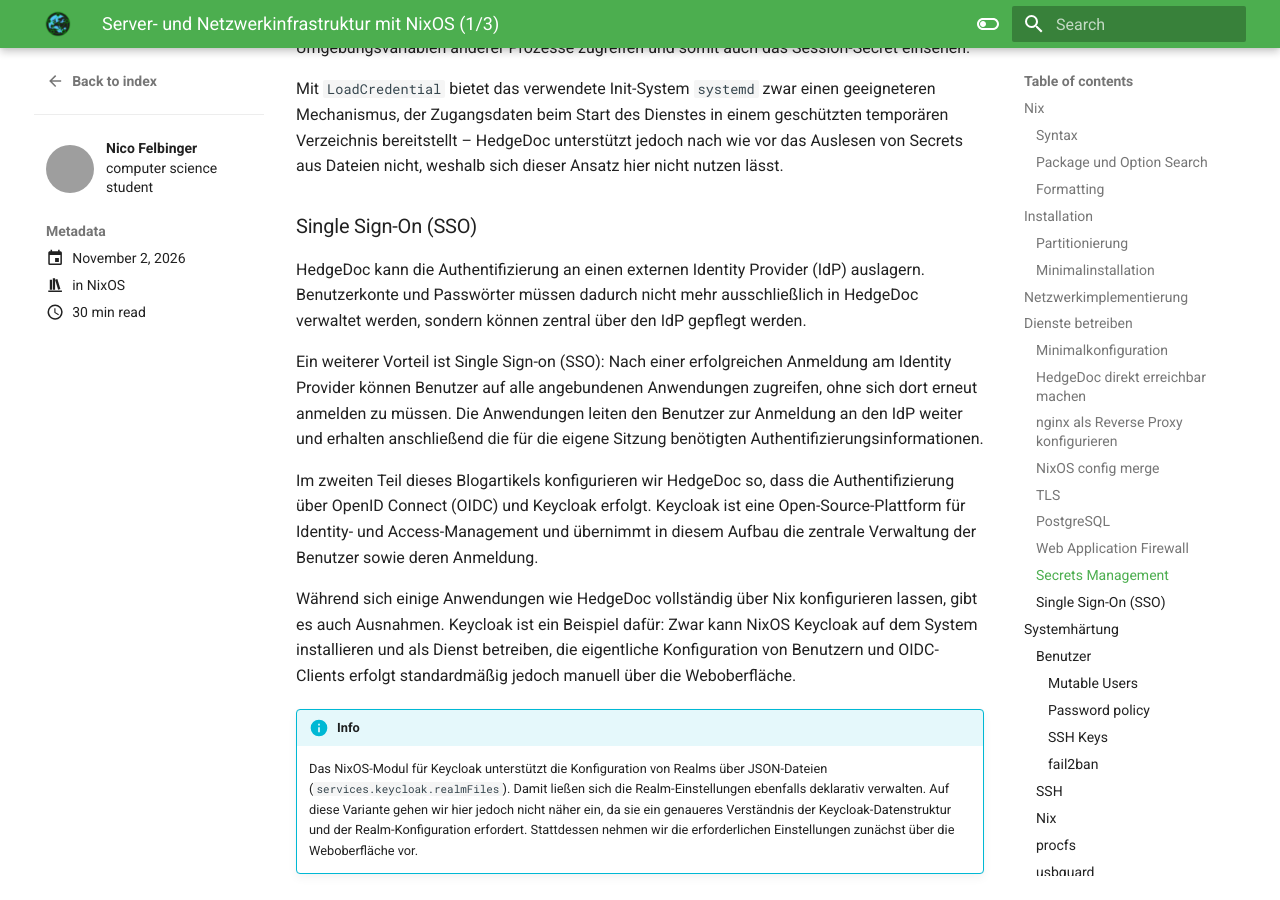
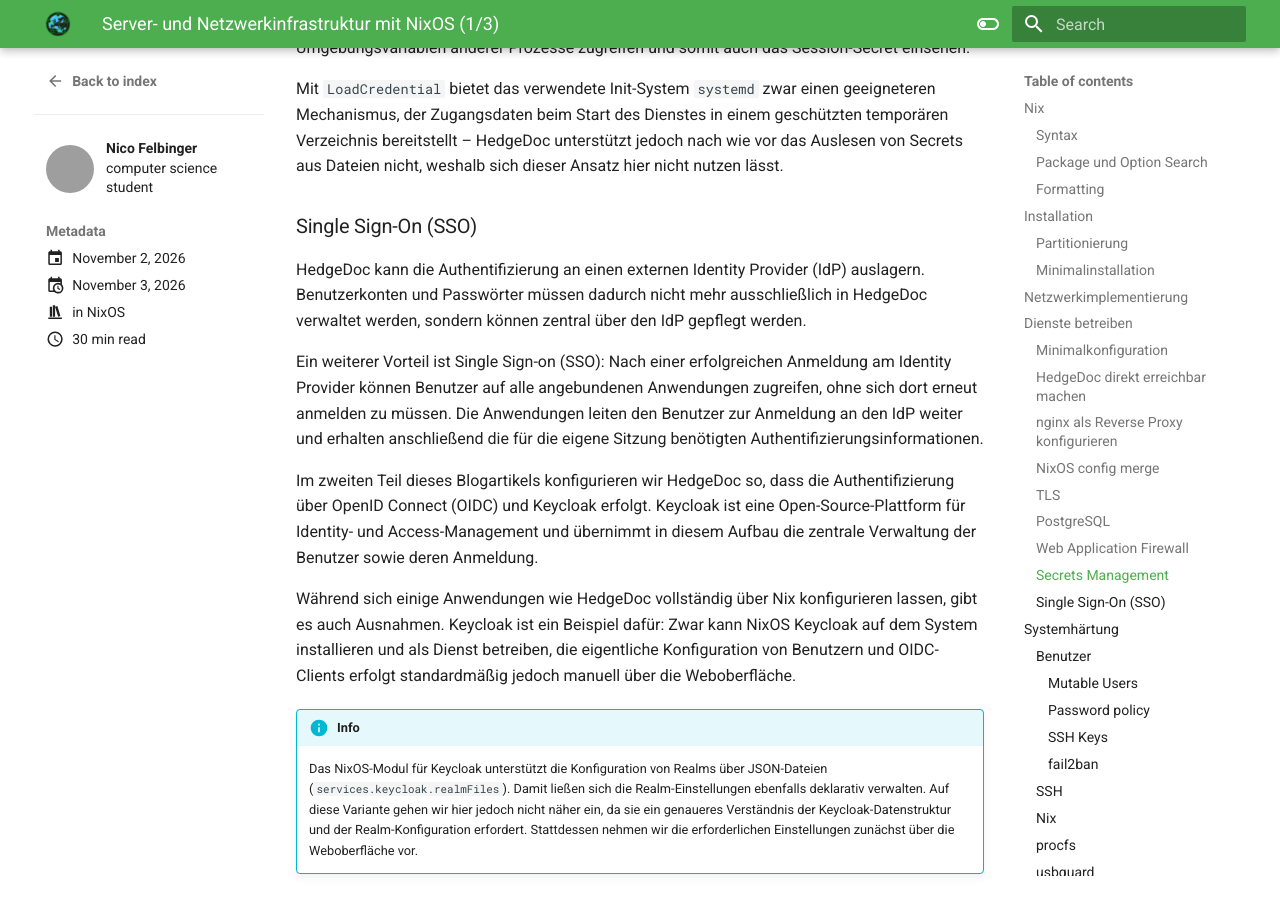
Before and after one commit to felbingereu/website, an MkDocs documentation site: the page built from docs/blog/posts/nixos-infra-1.md, in a window 1280 px wide and 900 px high, scrolled down 20636 px. Built offline with MkDocs 1.6.1 and Material for MkDocs 9.7.7, drawn with Linux system fonts in a browser that asks for light colours; plug-ins that fetch from the network failed and are left out; grey boxes are pictures that could not be loaded.

Commit message:
blog/nixos-infra: fix typo

```diff
--- a/docs/blog/posts/nixos-infra-1.md
+++ b/docs/blog/posts/nixos-infra-1.md
@@ -1,6 +1,7 @@
 ---
 date:
   created: 2026-11-02
+  updated: 2026-11-03
 authors:
 - nicof2000
 categories:
@@ -990,7 +991,7 @@
 
 ### Single Sign-On (SSO)
 HedgeDoc kann die Authentifizierung an einen externen Identity Provider (IdP)
-auslagern. Benutzerkonte und Passwörter müssen dadurch nicht mehr ausschließlich
+auslagern. Benutzerkonten und Passwörter müssen dadurch nicht mehr ausschließlich
 in HedgeDoc verwaltet werden, sondern können zentral über den IdP gepflegt werden.
 
 Ein weiterer Vorteil ist Single Sign-on (SSO): Nach einer erfolgreichen Anmeldung
```
